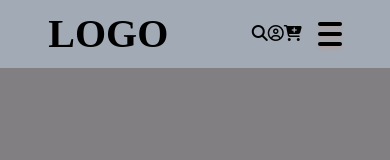
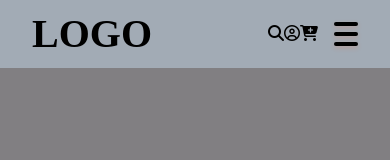
Before and after one commit to BrunoVigel/wireframe1, a plain HTML site: page index.html in a window 390 px wide. Shown: the top 160 px of the page. Drawn offline with nearby package versions, Linux system fonts and the light colour scheme.

Commit message:
commit paddings

```diff
--- a/style.css
+++ b/style.css
@@ -44,7 +44,6 @@ header {
     font-weight: bolder;
     font-size: 2.5em;
     align-items: center;
-    margin-left: 5%;
     text-decoration: none;
     color: black;
     border: none;
@@ -562,7 +561,9 @@ footer h1:after {
         transform: rotate(-45deg) translate(35px, 35px);
       }
 
-
+      .buttons {
+          margin-right: 0;
+      }
     /*ICONS--------------------------------------------------------*/
     .icons {
         flex-wrap: wrap;
```
